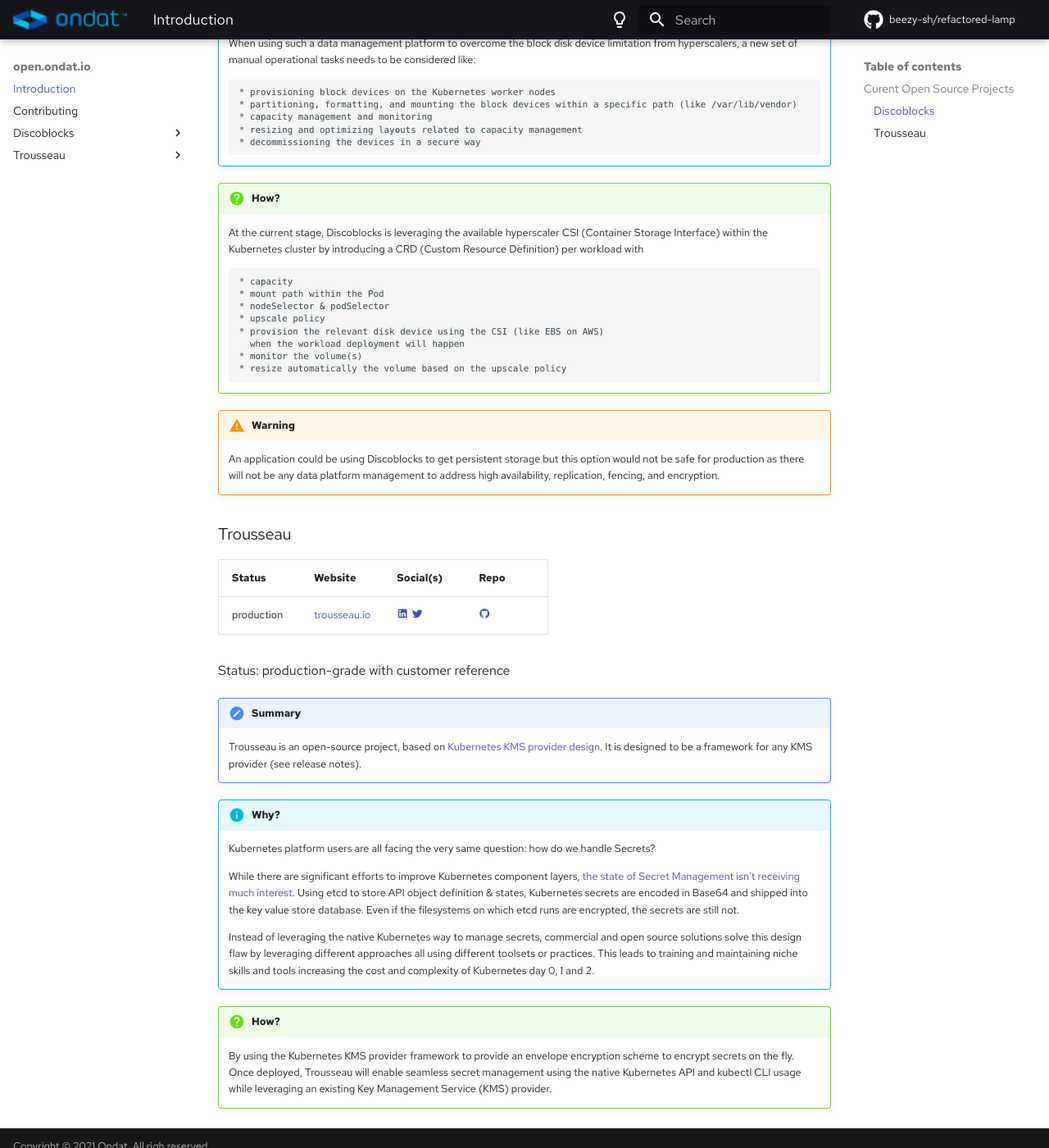
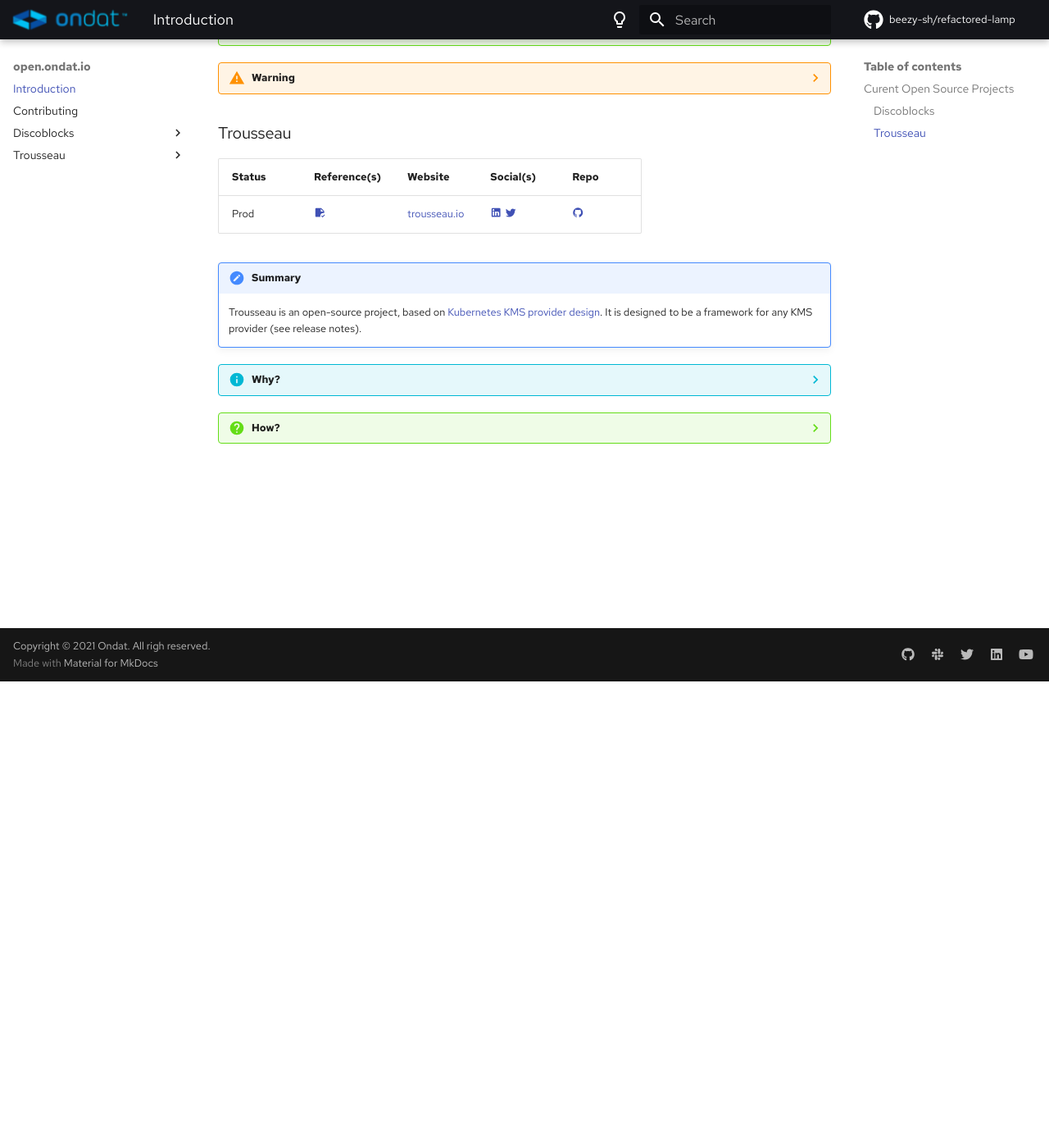
Before and after one commit to beezy-sh/refactored-lamp, an MkDocs documentation site: the page built from docs/index.md, in a window 1280 px wide and 1400 px high, scrolled down 569 px. Shown: the whole window at 82% size. Built offline with MkDocs 1.6.1 and Material for MkDocs 9.7.7, drawn with Linux system fonts in a browser that asks for light colours; some web fonts are replaced; comment, search, counter and statistics services are not loaded; some of the changed text lies outside the part shown.

Commit message:
moving to draft mode

````diff
--- a/docs/index.md
+++ b/docs/index.md
@@ -4,14 +4,14 @@
 
 ### Discoblocks
 
-| Status | Website | Social(s) | Repo |
-|--------|---------|--------|------|
-| alpha  | [discoblocks.io](https://discoblocks.io) | [:material-linkedin:](https://www.linkedin.com/company/discoblocks-io) | [:material-github:](https://github.com/ondat/discoblocks) |
+| Status | Reference(s) | Website | Social(s) | Repo |
+|--------|--------------|---------|-----------|------|
+| Alpha  | :material-note-remove: | [discoblocks.io](https://discoblocks.io) | [:material-linkedin:](https://www.linkedin.com/company/discoblocks-io) | [:material-github:](https://github.com/ondat/discoblocks) |
 
 !!! summary
     Discoblocks is an open-source declarative disk configuration system for Kubernetes helping to automate CRUD (Create, Read, Update, Delete) operations for cloud disk device resources attached to Kubernetes cluster nodes.
 
-!!! info "Why?"
+??? info "Why?"
 
     Discoblocks can be leveraged by cloud-native data management platforms (like Ondat) to manage backend disks in the cloud.
 
@@ -24,7 +24,7 @@
     * decommissioning the devices in a secure way
     ```
 
-!!! question "How?"
+??? question "How?"
     At the current stage, Discoblocks is leveraging the available hyperscaler CSI (Container Storage Interface) within the Kubernetes cluster by introducing a CRD (Custom Resource Definition) per workload with
     ```
     * capacity
@@ -37,21 +37,19 @@
     * resize automatically the volume based on the upscale policy
     ```
 
-!!! warning
+??? warning
     An application could be using Discoblocks to get persistent storage but this option would not be safe for production as there will not be any data platform management to address high availability, replication, fencing, and encryption.
 
 ### Trousseau
 
-| Status | Website | Social(s) | Repo |
-|--------|---------|--------|------|
-| production  | [trousseau.io](https://trousseau.io) | [:material-linkedin:](https://www.linkedin.com/company/trousseau-io) [:material-twitter:](https://twitter.com/trousseauio) | [:material-github:](https://github.com/ondat/trousseau) |
-
-Status: production-grade with customer reference
+| Status | Reference(s) | Website | Social(s) | Repo |
+|--------|--------------|---------|-----------|------|
+| Prod  | [:material-note-check:](https://finance.yahoo.com/news/trousseau-open-source-project-made-141300025.html)| [trousseau.io](https://trousseau.io) | [:material-linkedin:](https://www.linkedin.com/company/trousseau-io) [:material-twitter:](https://twitter.com/trousseauio) | [:material-github:](https://github.com/ondat/trousseau) |
 
 !!! summary
     Trousseau is an open-source project, based on [Kubernetes KMS provider design](https://kubernetes.io/docs/tasks/administer-cluster/kms-provider/). It is designed to be a framework for any KMS provider (see release notes).
 
-!!! info "Why?"
+??? info "Why?"
 
     Kubernetes platform users are all facing the very same question: how do we handle Secrets?
 
@@ -59,6 +57,6 @@
 
     Instead of leveraging the native Kubernetes way to manage secrets, commercial and open source solutions solve this design flaw by leveraging different approaches all using different toolsets or practices. This leads to training and maintaining niche skills and tools increasing the cost and complexity of Kubernetes day 0, 1 and 2.
 
-!!! question "How?"
+??? question "How?"
     By using the Kubernetes KMS provider framework to provide an envelope encryption scheme to encrypt secrets on the fly.
     Once deployed, Trousseau will enable seamless secret management using the native Kubernetes API and kubectl CLI usage while leveraging an existing Key Management Service (KMS) provider.
````
